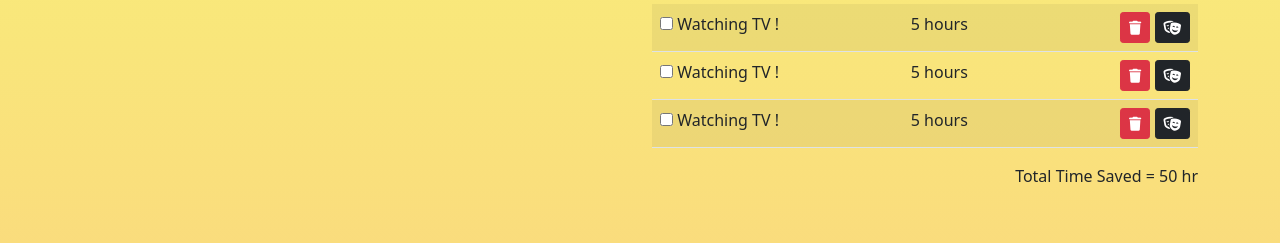
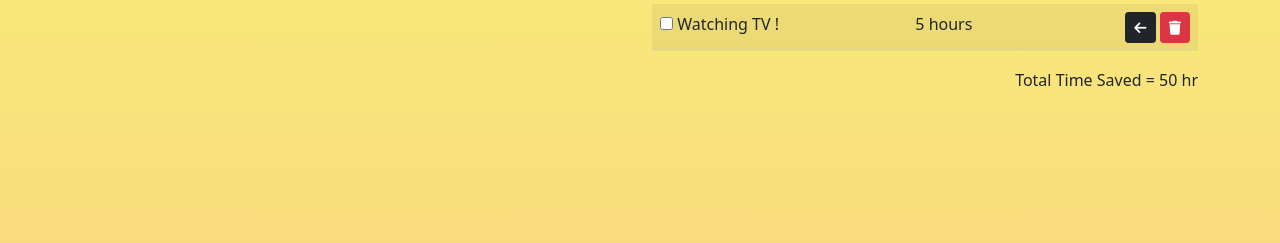
Before and after one commit to comingback2life/not-to-do-list, a plain HTML site: page index.html in a window 1280 px wide. Shown: the part 329-572 px from the top of the page. Drawn offline with nearby package versions, Linux system fonts and the light colour scheme.

Commit message:
Few Design Changes

```diff
--- a/index.html
+++ b/index.html
@@ -1,14 +1,19 @@
 <!DOCTYPE html>
 <html lang="en">
+
 <head>
   <meta charset="UTF-8">
   <meta http-equiv="X-UA-Compatible" content="IE=edge">
   <meta name="viewport" content="width=device-width, initial-scale=1.0">
-  <link href="https://cdn.jsdelivr.net/npm/bootstrap@5.1.3/dist/css/bootstrap.min.css" rel="stylesheet" integrity="sha384-1BmE4kWBq78iYhFldvKuhfTAU6auU8tT94WrHftjDbrCEXSU1oBoqyl2QvZ6jIW3" crossorigin="anonymous">
-  <link rel="stylesheet" href="https://cdnjs.cloudflare.com/ajax/libs/font-awesome/6.0.0/css/all.min.css" integrity="sha512-9usAa10IRO0HhonpyAIVpjrylPvoDwiPUiKdWk5t3PyolY1cOd4DSE0Ga+ri4AuTroPR5aQvXU9xC6qOPnzFeg==" crossorigin="anonymous" referrerpolicy="no-referrer" />
+  <link href="https://cdn.jsdelivr.net/npm/bootstrap@5.1.3/dist/css/bootstrap.min.css" rel="stylesheet"
+    integrity="sha384-1BmE4kWBq78iYhFldvKuhfTAU6auU8tT94WrHftjDbrCEXSU1oBoqyl2QvZ6jIW3" crossorigin="anonymous">
+  <link rel="stylesheet" href="https://cdnjs.cloudflare.com/ajax/libs/font-awesome/6.0.0/css/all.min.css"
+    integrity="sha512-9usAa10IRO0HhonpyAIVpjrylPvoDwiPUiKdWk5t3PyolY1cOd4DSE0Ga+ri4AuTroPR5aQvXU9xC6qOPnzFeg=="
+    crossorigin="anonymous" referrerpolicy="no-referrer" />
   <link rel="stylesheet" href="style.css">
   <title>!TO-DO List</title>
 </head>
+
 <body>
   <div class="wrapper">
     <div class="container">
@@ -23,49 +28,27 @@
       <div class="row">
         <div class="col">
           <div class="form-box py-5">
-        <form
-          action="javascript:void(0)"
-          onsubmit="handleOnSubmit(this)"
-          class="row row-cols-md-auto d-flex justify-content-center g-3"
-        >
+            <form action="javascript:void(0)" onsubmit="handleOnSubmit(this)"
+              class="row row-cols-md-auto d-flex justify-content-center g-3">
               <div class="col-12">
-            <label
-              class="visually-hidden"
-              for="inlineFormInputGroupUsername"
-              >Your task</label
-            >
+                <label class="visually-hidden" for="inlineFormInputGroupUsername">Your task</label>
                 <div class="input-group">
-              <input
-                type="text"
-                name="task"
-                class="form-control"
-                id="inlineFormInputGroupUsername"
-                placeholder="Your task"
-                required
-              />
+                  <input type="text" name="task" class="form-control" id="inlineFormInputGroupUsername"
+                    placeholder="Your task" required />
                 </div>
               </div>
 
               <div class="col-12">
-            <label
-              class="visually-hidden"
-              for="inlineFormInputGroupUsername"
-              >Hours</label
-            >
+                <label class="visually-hidden" for="inlineFormInputGroupUsername">Hours</label>
                 <div class="input-group">
-              <input
-                type="number"
-                name="hr"
-                class="form-control"
-                id="inlineFormInputGroupUsername"
-                placeholder="Hours"
-                required
-              />
+                  <input type="number" name="hr" class="form-control" id="inlineFormInputGroupUsername"
+                    placeholder="Hours" required />
                 </div>
               </div>
 
               <div class="col-12">
-            <button type="submit" class="btn btn-primary">Add a Task <i class="fa-solid fa-drum"></i><i class="fa-solid fa-drum"></i></button>
+                <button type="submit" class="btn btn-primary">Add a Task <i class="fa-solid fa-drum"></i><i
+                    class="fa-solid fa-drum"></i></button>
               </div>
             </form>
           </div>
@@ -86,44 +69,18 @@
         <div class="col-md-6">
           <h2 class="text-center">!to-do list</h2>
           <table class="table table-striped">
-        <tbody>
+            <tbody id="bad-list">
+
               <tr>
-            <td ><input type="checkbox" name="" id=""> Watching TV !</td>
+                <td><input type="checkbox" name="" id=""> Watching TV !</td>
                 <td>5 hours</td>
                 <td class="text-end">
+                  <button class="btn btn-sm btn-dark">
+                    <i class="fa-solid fa-arrow-left" title="Mark as not to DO"></i>
+                  </button>
                   <button class="btn btn-sm btn-danger">
                     <i class="fa-solid fa-trash" title="Delete"></i>
                   </button>
-              <button class="btn btn-sm btn-dark">
-                <i class="fa-solid fa-masks-theater" title="Mark as not to do."></i>
-              </button>
-
-           </td>
-          </tr>
-          <tr>
-            <td ><input type="checkbox" name="" id=""> Watching TV !</td>
-            <td>5 hours</td>
-            <td class="text-end">
-              <button class="btn btn-sm btn-danger">
-                <i class="fa-solid fa-trash" title="Delete"></i>
-              </button>
-              <button class="btn btn-sm btn-dark">
-                <i class="fa-solid fa-masks-theater" title="Mark as not to do."></i>
-              </button>
-
-           </td>
-          </tr>
-          <tr>
-            <td ><input type="checkbox" name="" id=""> Watching TV !</td>
-            <td>5 hours</td>
-            <td class="text-end">
-              <button class="btn btn-sm btn-danger">
-                <i class="fa-solid fa-trash" title="Delete"></i>
-              </button>
-              <button class="btn btn-sm btn-dark">
-                <i class="fa-solid fa-masks-theater" title="Mark as not to do."></i>
-              </button>
-
                 </td>
               </tr>
             </tbody>
@@ -136,4 +93,5 @@
   </div>
   <script src="script.js"></script>
 </body>
+
 </html>
```
Lines whose indentation alone changed are shown as unchanged.
